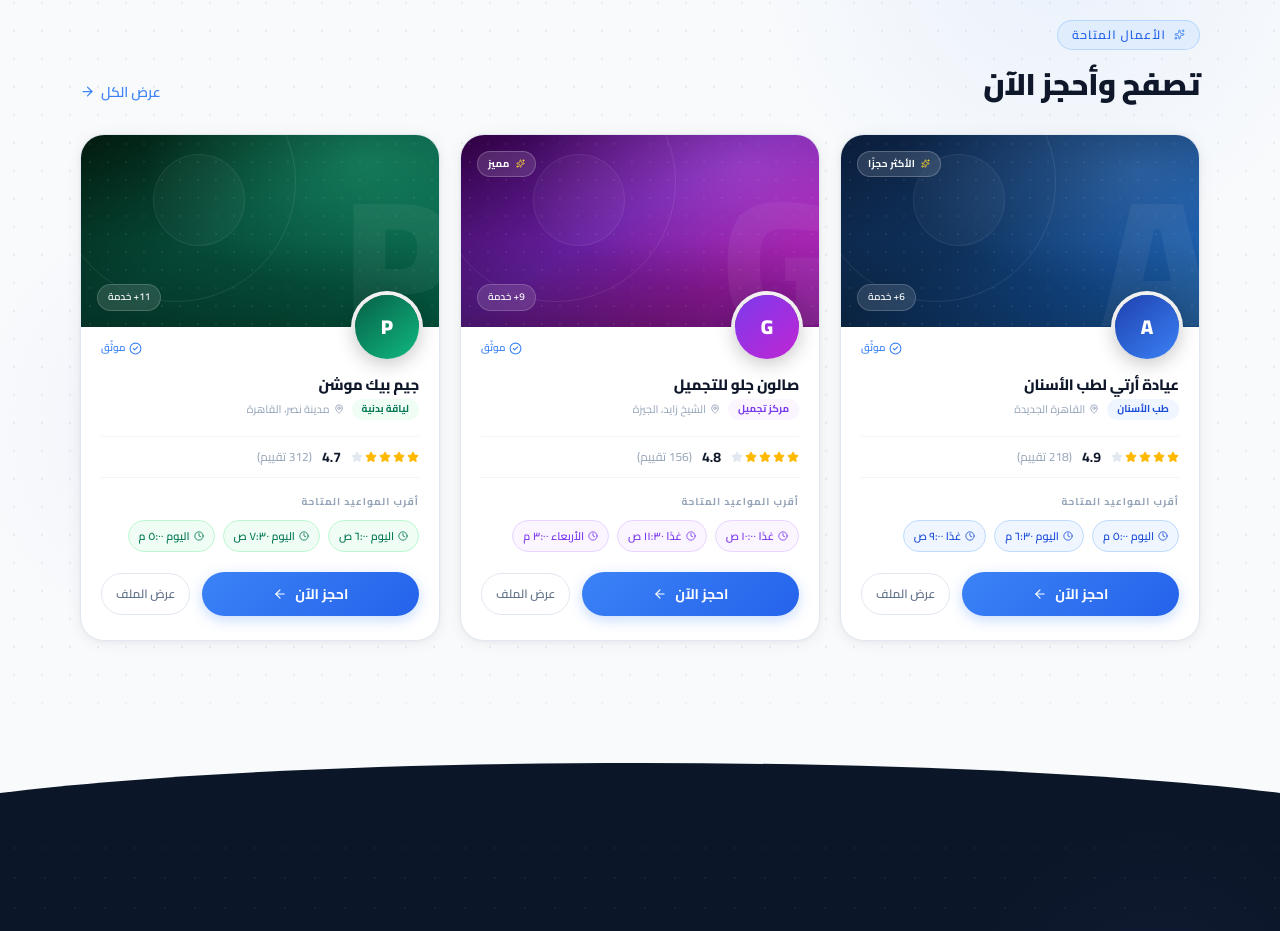
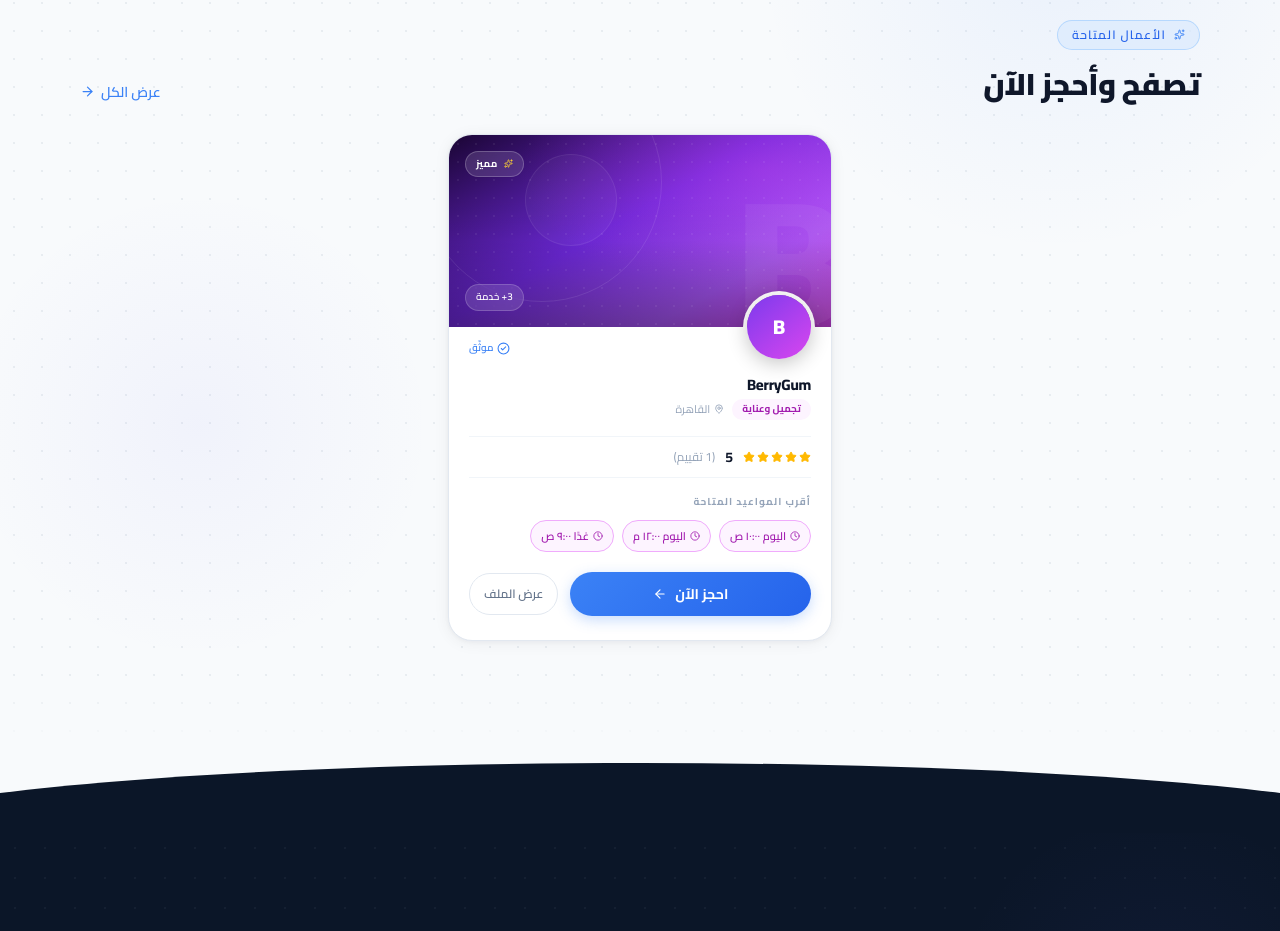
Before and after one commit to Amrwar/MAW3ED, a Next.js app: page / in a window 1280 px wide. Shown: the part 2897-3828 px from the top of the page. Built offline with nearby package versions, Linux system fonts and the light colour scheme; no server answers; the database is empty.

Commit message:
Add actual cards on main screen

```diff
--- a/src/features/home/CategoriesSection.tsx
+++ b/src/features/home/CategoriesSection.tsx
@@ -52,82 +52,29 @@ function getCategoryMeta(slug: string, lang: "ar" | "en", idx: number) {
 const FEATURED_MOCK = [
   {
     id:          "f1",
-    slug:        "dr-amr-hefny",
-    nameAr:      "عيادة أرتي لطب الأسنان",
-    nameEn:      "Arty Dental Clinic",
-    specialtyAr: "طب الأسنان",
-    specialtyEn: "Dentistry",
-    cityAr:      "القاهرة الجديدة",
-    cityEn:      "New Cairo",
-    rating:      4.9,
-    reviews:     218,
-    services:    6,
-    // Time slots shown on the card
-    slotsAr:     ["اليوم ٥:٠٠ م", "اليوم ٦:٣٠ م", "غدًا ٩:٠٠ ص"],
-    slotsEn:     ["Today 5:00 PM", "Today 6:30 PM", "Tomorrow 9:00 AM"],
-    initial:     "A",
-    badgeAr:     "الأكثر حجزًا",
-    badgeEn:     "Most Booked",
-    headerGrad:  "linear-gradient(150deg, #0B1D3A 0%, #0F3460 45%, #1554A0 75%, #2176CC 100%)",
-    hotspot:     "radial-gradient(ellipse at 82% 18%, rgba(96,165,250,0.32) 0%, transparent 55%)",
-    avatarGrad:  "linear-gradient(140deg, #1E40AF 0%, #3B82F6 100%)",
-    specialtyBg: "#EFF6FF",
-    specialtyFg: "#1D4ED8",
-    slotBg:      "#EFF6FF",
-    slotBorder:  "#BFDBFE",
-    slotFg:      "#1D4ED8",
-  },
-  {
-    id:          "f2",
-    slug:        "dr-amr-hefny",
-    nameAr:      "صالون جلو للتجميل",
-    nameEn:      "Glow Beauty Lounge",
-    specialtyAr: "مركز تجميل",
-    specialtyEn: "Beauty Center",
-    cityAr:      "الشيخ زايد، الجيزة",
-    cityEn:      "Sheikh Zayed, Giza",
-    rating:      4.8,
-    reviews:     156,
-    services:    9,
-    slotsAr:     ["غدًا ١٠:٠٠ ص", "غدًا ١١:٣٠ ص", "الأربعاء ٣:٠٠ م"],
-    slotsEn:     ["Tomorrow 10:00 AM", "Tomorrow 11:30 AM", "Wed 3:00 PM"],
-    initial:     "G",
+    slug:        "berrygum",
+    nameAr:      "BerryGum",
+    nameEn:      "BerryGum",
+    specialtyAr: "تجميل وعناية",
+    specialtyEn: "Beauty & Care",
+    cityAr:      "القاهرة",
+    cityEn:      "Cairo",
+    rating:      5.0,
+    reviews:     1,
+    services:    3,
+    slotsAr:     ["اليوم ١٠:٠٠ ص", "اليوم ١٢:٠٠ م", "غدًا ٩:٠٠ ص"],
+    slotsEn:     ["Today 10:00 AM", "Today 12:00 PM", "Tomorrow 9:00 AM"],
+    initial:     "B",
     badgeAr:     "مميز",
     badgeEn:     "Featured",
-    headerGrad:  "linear-gradient(150deg, #2E0040 0%, #6B21A8 45%, #A21CAF 75%, #C026D3 100%)",
-    hotspot:     "radial-gradient(ellipse at 80% 18%, rgba(232,121,249,0.30) 0%, transparent 55%)",
-    avatarGrad:  "linear-gradient(140deg, #7C3AED 0%, #C026D3 100%)",
-    specialtyBg: "#FAF5FF",
-    specialtyFg: "#7C3AED",
-    slotBg:      "#FAF5FF",
-    slotBorder:  "#E9D5FF",
-    slotFg:      "#7C3AED",
-  },
-  {
-    id:          "f3",
-    slug:        "dr-amr-hefny",
-    nameAr:      "جيم بيك موشن",
-    nameEn:      "Peak Motion Gym",
-    specialtyAr: "لياقة بدنية",
-    specialtyEn: "Fitness Center",
-    cityAr:      "مدينة نصر، القاهرة",
-    cityEn:      "Nasr City, Cairo",
-    rating:      4.7,
-    reviews:     312,
-    services:    11,
-    slotsAr:     ["اليوم ٦:٠٠ ص", "اليوم ٧:٣٠ ص", "اليوم ٥:٠٠ م"],
-    slotsEn:     ["Today 6:00 AM", "Today 7:30 AM", "Today 5:00 PM"],
-    initial:     "P",
-    badgeAr:     null,
-    badgeEn:     null,
-    headerGrad:  "linear-gradient(150deg, #021A0E 0%, #064E3B 45%, #065F46 75%, #047857 100%)",
-    hotspot:     "radial-gradient(ellipse at 80% 15%, rgba(52,211,153,0.30) 0%, transparent 55%)",
-    avatarGrad:  "linear-gradient(140deg, #065F46 0%, #10B981 100%)",
-    specialtyBg: "#F0FDF4",
-    specialtyFg: "#047857",
-    slotBg:      "#F0FDF4",
-    slotBorder:  "#BBF7D0",
-    slotFg:      "#047857",
+    headerGrad:  "linear-gradient(150deg, #1a0533 0%, #6d28d9 45%, #a855f7 75%, #d946ef 100%)",
+    hotspot:     "radial-gradient(ellipse at 82% 18%, rgba(217,70,239,0.32) 0%, transparent 55%)",
+    avatarGrad:  "linear-gradient(140deg, #7c3aed 0%, #d946ef 100%)",
+    specialtyBg: "#fdf4ff",
+    specialtyFg: "#a21caf",
+    slotBg:      "#fdf4ff",
+    slotBorder:  "#f0abfc",
+    slotFg:      "#a21caf",
   },
 ];
 
@@ -620,7 +567,8 @@ export default function CategoriesSection({ categories }: Props) {
           </div>
 
           {/* Cards grid */}
-          <div className="grid grid-cols-1 sm:grid-cols-2 lg:grid-cols-3 gap-5">
+          <div className="flex justify-center">
+            <div className="w-full max-w-sm">
             {FEATURED_MOCK.map((biz) => (
               <FeaturedCard
                 key={biz.id}
@@ -628,6 +576,7 @@ export default function CategoriesSection({ categories }: Props) {
                 lang={lang}
               />
             ))}
+            </div>
           </div>
 
           {/* Mobile view-all for businesses */}
```
